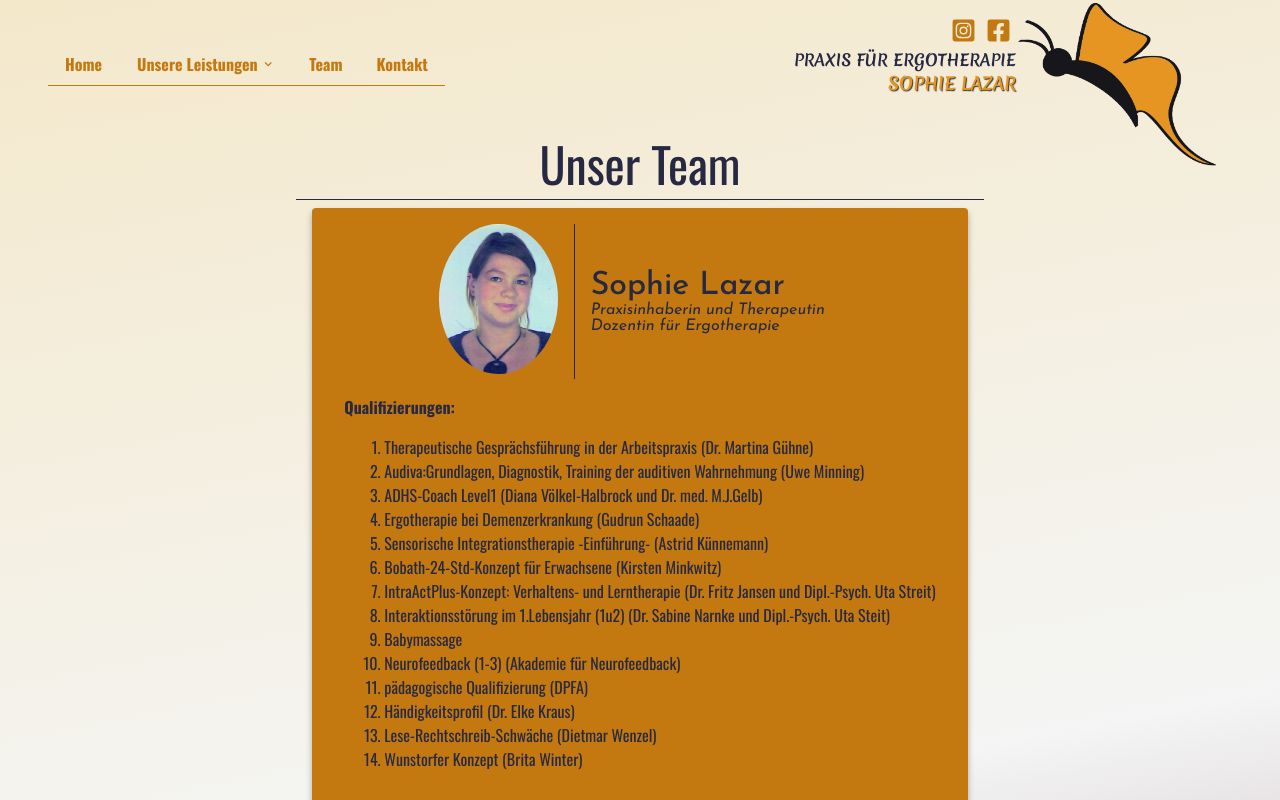
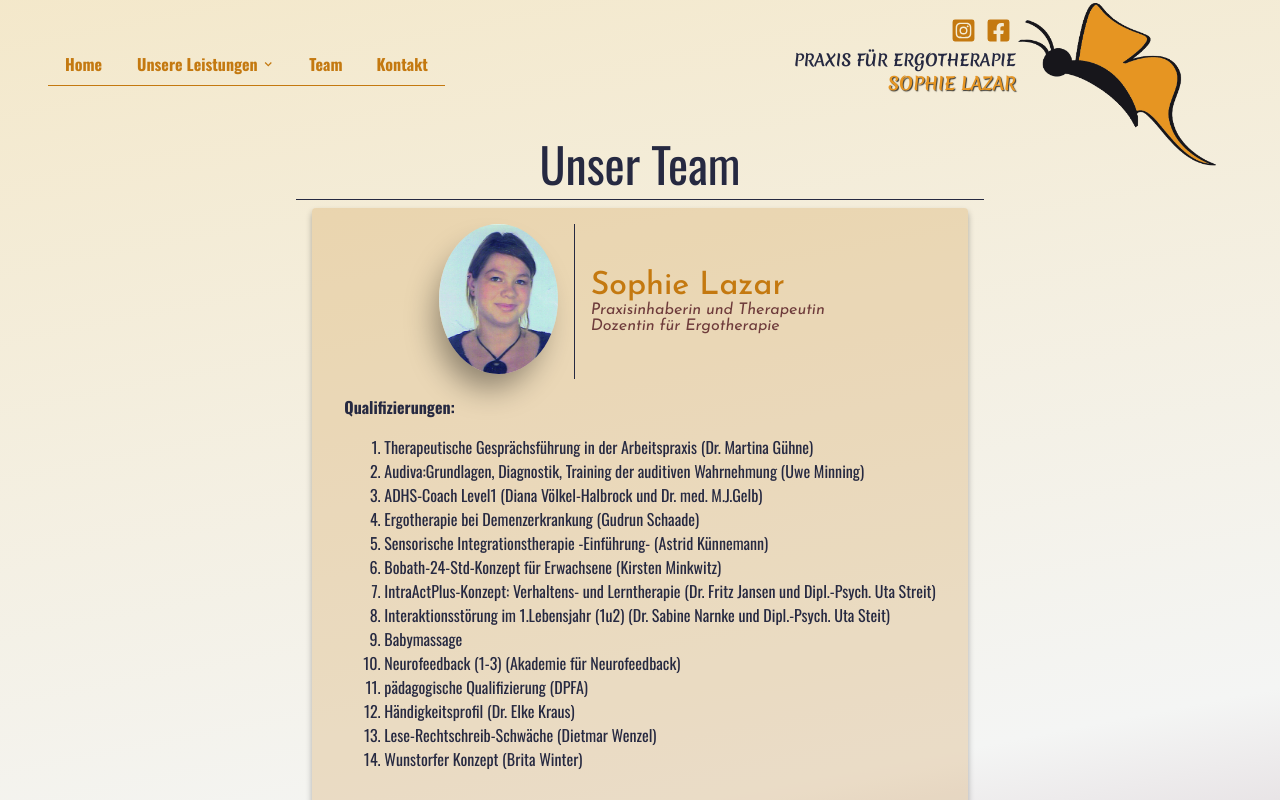
Before and after one commit to ctgagne/ergo-lazar, a Vue app: page /team in a window 1280 px wide. Shown: the top 800 px of the page. Built offline with nearby package versions, Linux system fonts and the light colour scheme.

Commit message:
update colors

```diff
--- a/src/App.vue
+++ b/src/App.vue
@@ -34,6 +34,8 @@ export default {
   --dark-background: #252835;
   --primary-color: #c47910;
   --component-color: #a381968c;
+  --component-background: #c4791033;
+  --accent-dark: #6e3b3b;
 }
 
 body {
--- a/src/components/Contactform.vue
+++ b/src/components/Contactform.vue
@@ -66,7 +66,7 @@ export default {};
   min-height: 575px;
   width: 670px;
   border-radius: 4px;
-  background-color: var(--primary-color);
+  background-color: var(--component-background);
   align-content: center;
   box-shadow: 0 4px 6px 0 rgba(0, 0, 0, 0.3);
   overflow: hidden;
--- a/src/components/GerontologieSlides.vue
+++ b/src/components/GerontologieSlides.vue
@@ -70,7 +70,7 @@ export default {
 .gerontologie-card-grid button:active {
   flex-grow: 10;
   outline: none;
-  background: var(--light-background);
+  background: var(--component-color);
   margin: 0.5rem;
   border: 2px solid var(--dark-text);
   border-radius: 1rem;
--- a/src/components/KinderSlides.vue
+++ b/src/components/KinderSlides.vue
@@ -77,7 +77,7 @@ export default {
 .kinder-card-grid button:focus,
 .kinder-card-grid button:active {
   flex-grow: 10;
-  background: var(--light-background);
+  background: var(--component-color);
   margin: 0.5rem;
   border: 2px solid var(--dark-text);
   border-radius: 1rem;
--- a/src/views/Kontakt.vue
+++ b/src/views/Kontakt.vue
@@ -43,9 +43,11 @@ export default {
 <style scoped>
 .kontakt-container {
   display: flex;
+  flex-direction: row;
   flex-wrap: wrap;
   margin: 0 auto;
   justify-content: center;
+  align-content: center;
 }
 
 h1 {
@@ -69,12 +71,12 @@ h2 {
 .map-container {
   display: flex;
   flex-direction: column;
-  margin: 0.5rem 1rem;
+  margin: 1rem 1rem;
   padding: 1rem 1rem;
   max-height: 575px;
-  max-width: 670px;
+  width: 670px;
   border-radius: 4px;
-  background-color: var(--primary-color);
+  background-color: var(--component-background);
   justify-content: center;
   align-content: center;
   box-shadow: 0 4px 6px 0 rgba(0, 0, 0, 0.3);
--- a/src/views/Neurofeedback.vue
+++ b/src/views/Neurofeedback.vue
@@ -143,7 +143,7 @@ h2 {
   max-width: 1000px;
   box-sizing: border-box;
   border-radius: 1rem;
-  background-color: var(--primary-color);
+  background-color: var(--component-background);
 }
 
 .image-box {
--- a/src/views/Team.vue
+++ b/src/views/Team.vue
@@ -82,7 +82,7 @@ h1 {
 }
 
 h3 {
-  color: var(--dark-text);
+  color: var(--primary-color);
   font-family: "Josefin Sans", sans-serif;
   font-weight: 500;
   font-size: 2rem;
@@ -93,6 +93,7 @@ h3 {
 }
 
 h4 {
+  color: var(--accent-dark);
   font-family: "Josefin Sans", sans-serif;
   text-align: left;
   margin: 1rem;
@@ -115,7 +116,7 @@ h5 {
   max-width: 800px;
   height: 95%;
   border-radius: 4px;
-  background-color: var(--primary-color);
+  background-color: var(--component-background);
   box-shadow: 0 4px 6px 0 rgba(0, 0, 0, 0.3);
 }
 
@@ -125,6 +126,9 @@ h5 {
   min-height: 150px;
   width: 100%;
   border-radius: 50%;
+  -webkit-box-shadow: -9px 20px 31px -6px rgba(0, 0, 0, 0.4);
+  -moz-box-shadow: -9px 20px 31px -6px rgba(0, 0, 0, 0.4);
+  box-shadow: -9px 20px 31px -6px rgba(0, 0, 0, 0.4);
 }
 
 .team-member-photo {
```
